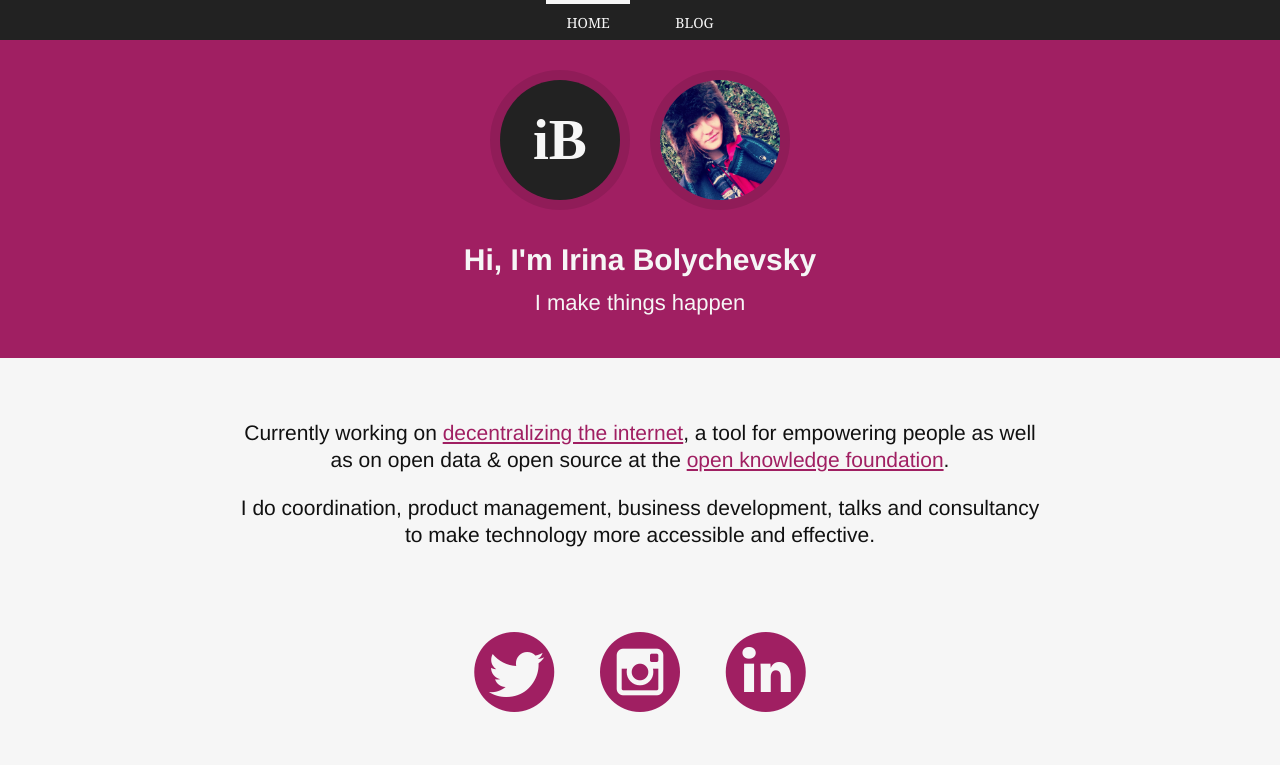
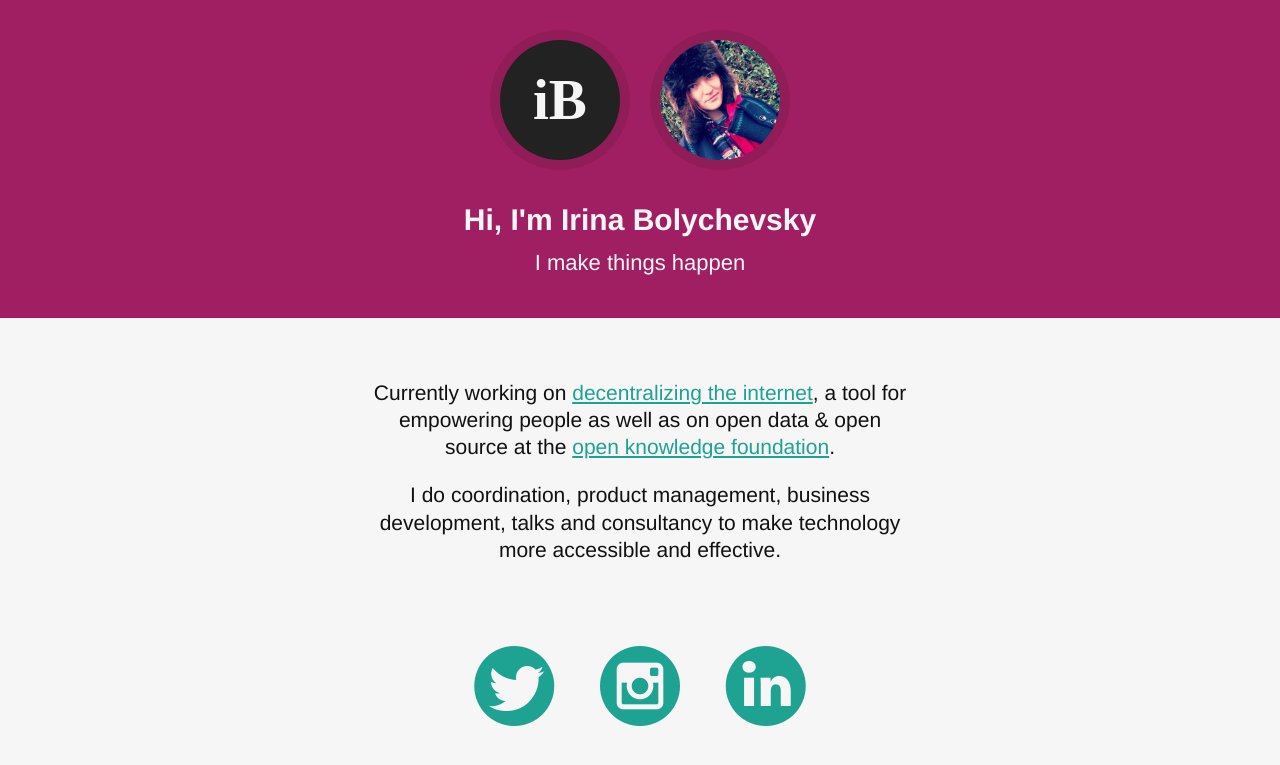
Before and after one commit to shevski/shevski.com, a Jekyll site: the page built from index.html, in a window 1280 px wide. Shown: the top 765 px of the page. Built offline with Jekyll 4.4.1, drawn with Linux system fonts in a browser that asks for light colours.

Commit message:
Made links green and hide nav

```diff
--- a/index.html
+++ b/index.html
@@ -17,8 +17,7 @@ selected: home
 
 <section class="work">
 	<div class="wrap">
-		<p>Currently working on <a href="http://redecentralize.org" target="_blanck">decentralizing the internet</a>, a tool for empowering people as well as on open data & open source at the <a href="http://okfn.org" target="_blanck">open knowledge foundation</a>.</p>
-
+		<p>Currently working on <a href="http://redecentralize.org/" target="_blank">decentralizing the internet</a>, a tool for empowering people as well as on open data & open source at the <a href="http://okfn.org/" target="_blank">open knowledge foundation</a>.</p>
 		<p>I do coordination, product management, business development, talks and consultancy to make technology more accessible and effective.</p>
 	</div>
 </section>
--- a/styles/index.less
+++ b/styles/index.less
@@ -1,6 +1,9 @@
 .work {
 	padding: ( @unit * 2 ) 0 0 0;
 	text-align: center;
+	.wrap {
+		width: 550px;
+	}
 }
 
 .services {
--- a/styles/master.css
+++ b/styles/master.css
@@ -392,9 +392,11 @@ body {
   clear: both;
 }
 nav {
+  display: none;
   font-family: "adelle", Georgia, serif;
   background: #222222;
   text-align: center;
+  border-bottom: 4px solid #a01f62;
 }
 nav ul {
   margin: 0;
@@ -470,14 +472,14 @@ header h2 {
   font-size: 22px;
 }
 a {
-  color: #a01f62;
+  color: #1ea292;
   -webkit-transition: all 0.1s ease-in;
   -moz-transition: all 0.1s ease-in;
   -o-transition: all 0.1s ease-in;
   transition: all 0.1s ease-in;
 }
 a:hover {
-  color: #751748;
+  color: #16776b;
 }
 footer .wrap {
   padding: 20px 0 40px 0;
@@ -514,6 +516,9 @@ hr {
 .work {
   padding: 40px 0 0 0;
   text-align: center;
+}
+.work .wrap {
+  width: 550px;
 }
 .services {
   text-align: center;
--- a/styles/master.less
+++ b/styles/master.less
@@ -23,9 +23,11 @@ body {
 }
 
 nav {
+	display: none;
 	font-family: @fontSerif;
 	background: @navBg;
 	text-align: center;
+	border-bottom: 4px solid @primary;
 	ul {
 		margin: 0;
 		padding: 0;
@@ -96,10 +98,10 @@ header {
 }
 
 a {
-	color: @primary;
+	color: @tertiary;
 	.transition(all .1s ease-in);
 	&:hover {
-		color: darken(@primary, 10%);
+		color: darken(@tertiary, 10%);
 	}
 }
 
--- a/styles/variables.less
+++ b/styles/variables.less
@@ -12,6 +12,7 @@
 @primaryInvert: @bg;
 @secondary: #222;
 @secondaryInvert: @bg;
+@tertiary: #1EA292;
 
 @fontSansSerif: "adelle-sans", Helvetica, Arial, sans-serif;
 @fontSerif: "adelle", Georgia, serif;
```
